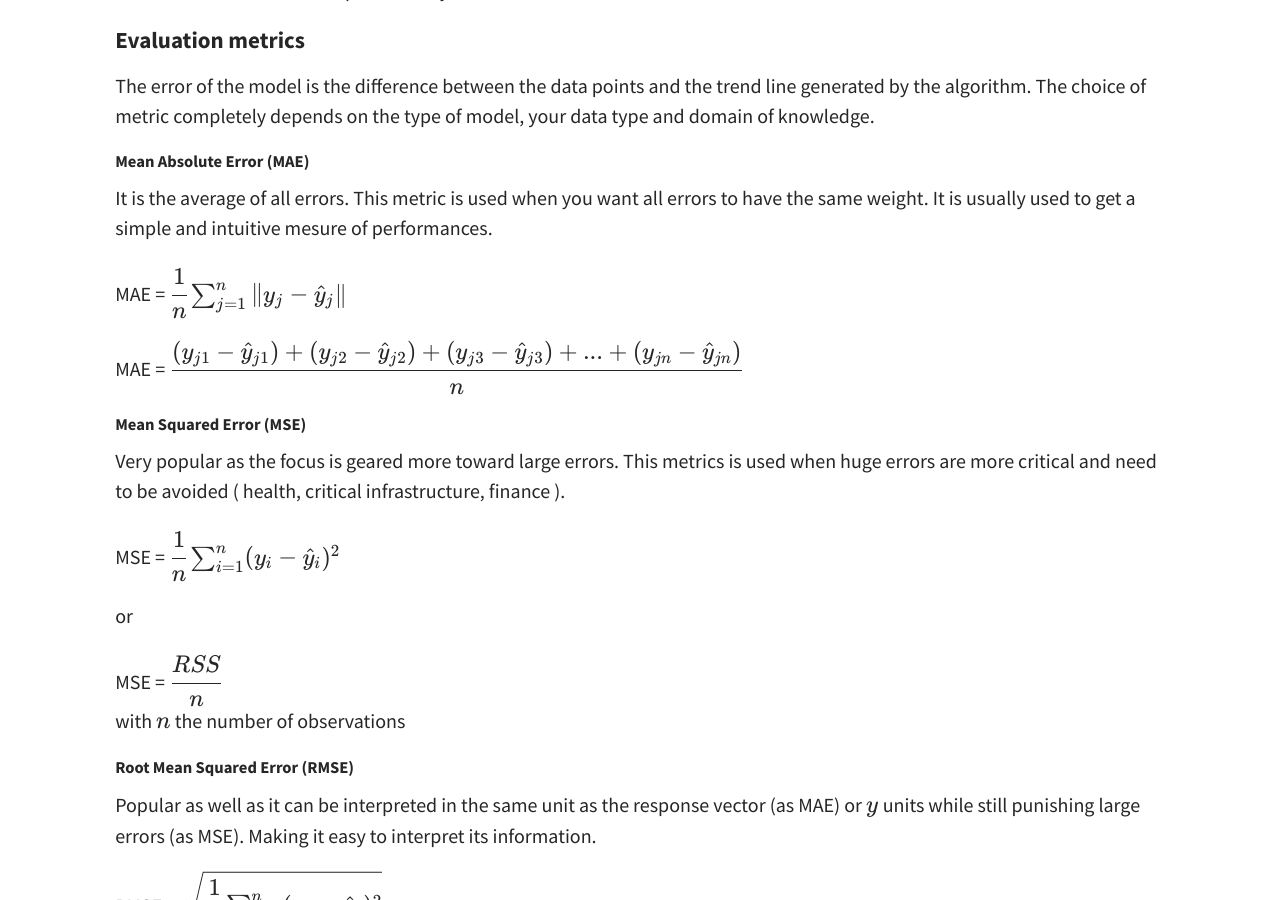
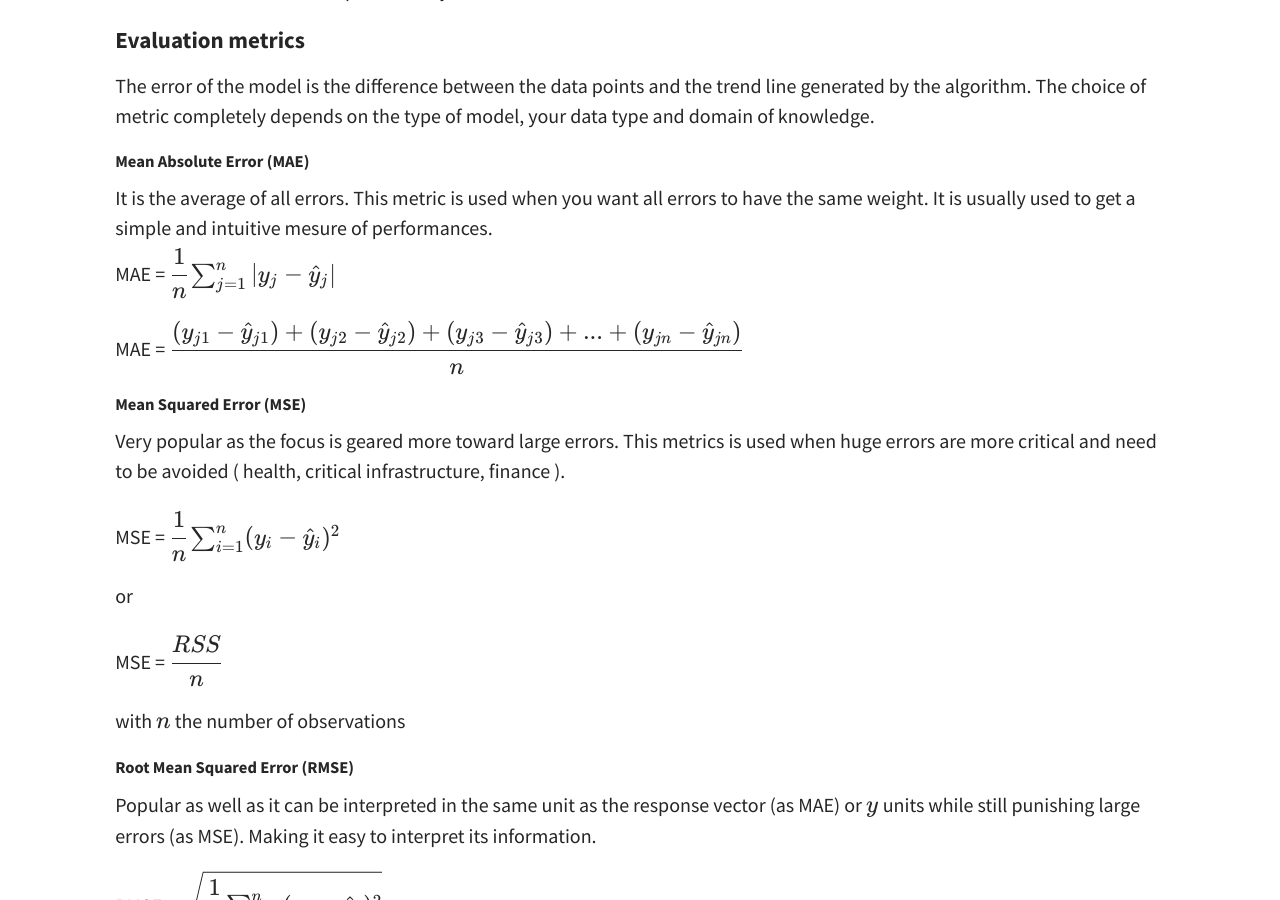
Before and after one commit to cristalcorp/cristalcorp.github.io, a Jekyll site: the page built from _posts/2024-07-30-Machine_Learning_with_Python.md, in a window 1280 px wide and 900 px high, scrolled down 2994 px. Built offline with Jekyll 4.4.1, drawn with Linux system fonts in a browser that asks for light colours; a script that is not in the unit is left out; some of the changed text lies outside the part shown.

Commit message:
Evaluation metrics in regression models

```diff
--- a/_posts/2024-07-30-Machine_Learning_with_Python.md
+++ b/_posts/2024-07-30-Machine_Learning_with_Python.md
@@ -80,12 +80,13 @@ It basically is using multiple (K) Train/Test Splits on the same dataset, using
 #### Evaluation metrics
 The error of the model is the difference between the data points and the trend line generated by the algorithm.
 The choice of metric completely depends on the type of model, your data type and domain of knowledge.
+
 ##### Mean Absolute Error (MAE)
 It is the average of all errors. This metric is used when you want all errors to have the same weight. It is usually used to get a simple and intuitive mesure of performances.
-
-MAE = $$ \cfrac{1}{n}\sum_{j=1}^n \|y_j - \hat{y}_j\| $$
+MAE = $$ \cfrac{1}{n}\sum_{j=1}^n |y_j - \hat{y}_j| $$
 
 MAE = $$ \cfrac{(y_{j1} - \hat{y}_{j1}) + (y_{j2} - \hat{y}_{j2}) + (y_{j3} - \hat{y}_{j3}) + ... + (y_{jn} - \hat{y}_{jn})}{n} $$
+
 ##### Mean Squared Error (MSE)
 Very popular as the focus is geared more toward large errors. This metrics is used when huge errors are more critical and need to be avoided ( health, critical infrastructure, finance ).
 
@@ -94,12 +95,14 @@ MSE = $$ \cfrac{1}{n}\sum_{i=1}^n(y_i - \hat{y}_i)^2 $$
 or
 
 MSE = $$ \cfrac{RSS}{n} $$
+
 with $$ n $$ the number of observations
 
 ##### Root Mean Squared Error (RMSE)
 Popular as well as it can be interpreted in the same unit as the response vector (as MAE) or $$ y $$ units while still punishing large errors (as MSE). Making it easy to interpret its information.
 
 RMSE = $$ \sqrt{\cfrac{1}{n}\sum_{j=1}^n(y_j - \hat{y}_j)^2} $$
+
 ##### Residual Sum of Squares (RSS)
 This metric focuses on the errors, the lower, the better.
 
@@ -107,12 +110,14 @@ RSS = $$ \sum_{i=1}^n(y_i - \hat{y}_i)^2 $$
 
 ##### Relative Absolute Error (RAE)
 Where $$ \bar{y} $$ is a mean value of $$ y $$, takes the total absolute error and normalizes it, by dividing by the total absolute error of the sample predictor. It compares the error of the prediction against the error of the mean of all targets.
+
 if RAE < 1 : The model is better than a prediction using the average of all targets.
 if RAE = 1 : The model is as good ( or as bad ) as using the average of reel values.
 if RAE > 1 : The model is worst.
+
 It can be used in prediction of energy consumption, sales per month, etc
+RAE = $$ \cfrac{\sum_{j=1}^n|y_j - \hat{y}_j|}{\sum_{j=1}^n|y_j - \bar{y}|} $$
 
-RAE = $$ \cfrac{\sum_{j=1}^n|y_j - \hat{y}_j|}{\sum_{j=1}^n|y_j - \bar{y}|} $$
 ##### Relative Squared Error (RSE)
 Similar to RAE, this time focused on large errors, and widly adopted by the data science community.
 
@@ -128,7 +133,7 @@ $$ R^2 = 1 - RSE $$
 
 The Total Sum of Squares express the variance inside the data. $$ R^2 $$ can also be expressed this way :
 
-$$ R^2 = 1 - \cfrac{RSS}{TSS}
+$$ R^2 = 1 - \cfrac{RSS}{TSS} $$
 
 ## Classification
 
```
